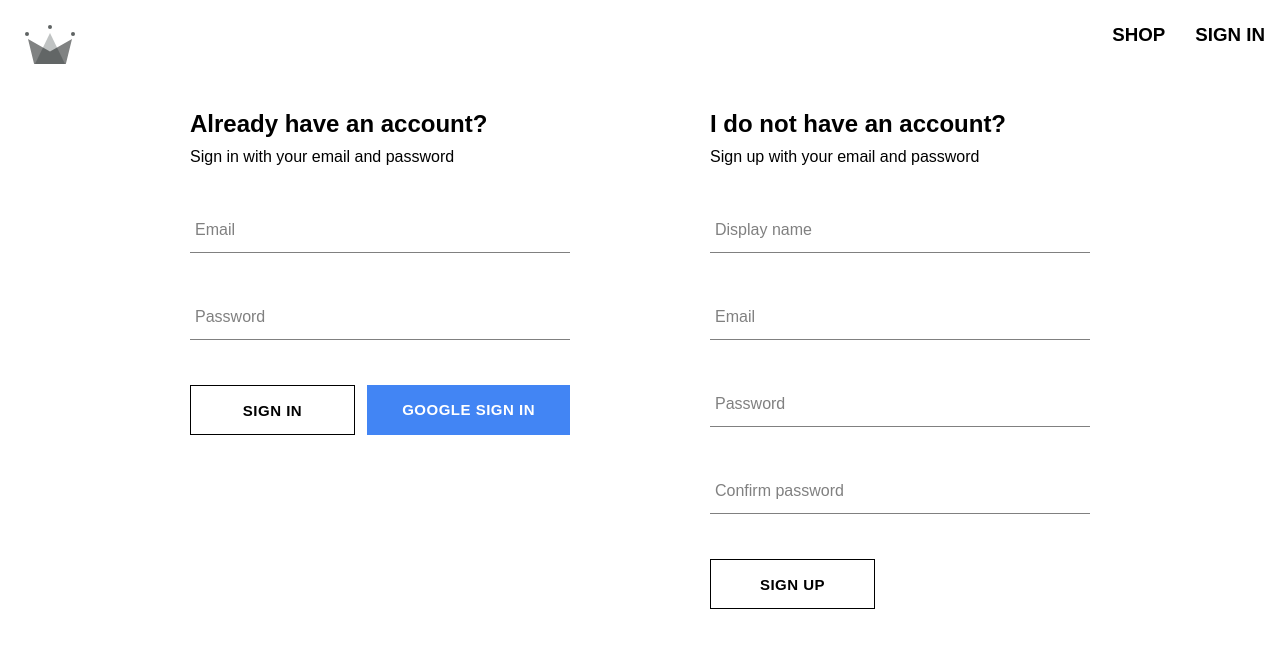
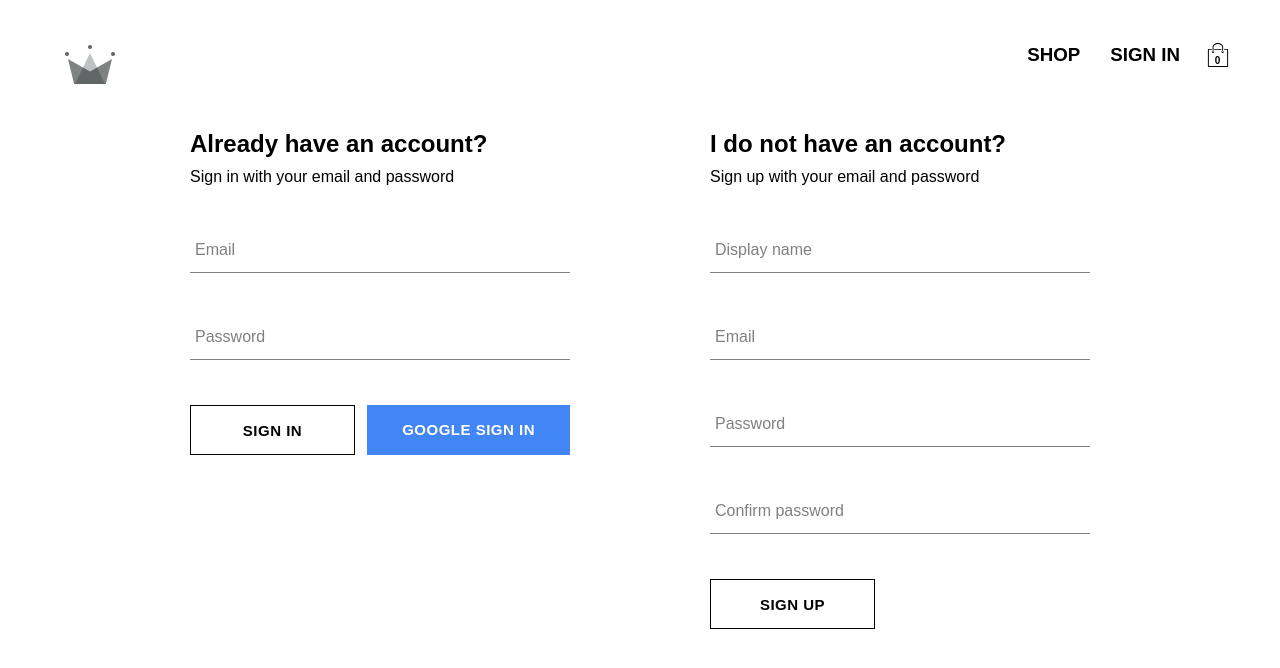
Before and after one commit to phongmv/clothing_store_fullstack, a React (Create React App) app: page /auth in a window 1280 px wide. Shown: the top 668 px of the page. Built offline with nearby package versions, Linux system fonts and the light colour scheme; no server answers; a web font is replaced by a local one.

Commit message:
feat: create cart context and shopping cart

```diff
--- /dev/null
+++ b/src/components/cart-drop-down/cart-dropdown.component.jsx
@@ -0,0 +1,17 @@
+import './cart-dropdown.style.scss'
+import Button from "../button/button.component";
+import {useContext} from "react";
+import {CartContext} from "../../context/cart.context";
+
+const CartDropDown = () => {
+    const {setIsCartOpen} = useContext(CartContext);
+
+    const toggleCartOpen = () => setIsCartOpen(prev => !prev);
+
+    return <div onClick={toggleCartOpen} className="cart-dropdown-container">
+        <div className="cart-items"></div>
+        <Button>GO TO CHECKOUT</Button>
+    </div>
+}
+
+export default CartDropDown
--- /dev/null
+++ b/src/components/cart-drop-down/cart-dropdown.style.scss
@@ -0,0 +1,29 @@
+.cart-dropdown-container {
+  position: absolute;
+  width: 240px;
+  height: 340px;
+  display: flex;
+  flex-direction: column;
+  padding: 20px;
+  border: 1px solid black;
+  background-color: white;
+  top: 90px;
+  right: 40px;
+  z-index: 5;
+
+  .empty-message {
+    font-size: 18px;
+    margin: 50px auto;
+  }
+
+  .cart-items {
+    height: 240px;
+    display: flex;
+    flex-direction: column;
+    overflow: scroll;
+  }
+
+  button {
+    margin-top: auto;
+  }
+}
--- /dev/null
+++ b/src/components/cart-icon/cart-icon.component.jsx
@@ -0,0 +1,17 @@
+import './cart-icon.style.scss'
+import {ReactComponent as ShoppingCartIcon} from "../../assets/images/shopping-bag.svg";
+import {useContext} from "react";
+import {CartContext} from "../../context/cart.context";
+
+const CartIcon = () => {
+
+    const {setIsCartOpen} = useContext(CartContext)
+
+    const toggleCartOpen = () => setIsCartOpen(prev => !prev)
+    return <div onClick={toggleCartOpen} className="cart-icon-container">
+            <ShoppingCartIcon className="shopping-icon"/>
+            <span className="item-count">0</span>
+    </div>
+}
+
+export default CartIcon;
--- /dev/null
+++ b/src/components/cart-icon/cart-icon.style.scss
@@ -0,0 +1,21 @@
+.cart-icon-container {
+  width: 45px;
+  height: 45px;
+  position: relative;
+  display: flex;
+  align-items: center;
+  justify-content: center;
+  cursor: pointer;
+
+  .shopping-icon {
+    width: 24px;
+    height: 24px;
+  }
+
+  .item-count {
+    position: absolute;
+    font-size: 10px;
+    font-weight: bold;
+    bottom: 12px;
+  }
+}
--- a/src/components/product-card/product-card.jsx
+++ b/src/components/product-card/product-card.jsx
@@ -10,7 +10,7 @@
             <div className="name">{name}</div>
             <div className="price">{price}</div>
         </div>
-        <Button buttonType="inverted">Add to card</Button>
+        <Button buttonType="inverted">Add to cart</Button>
     </div>
 }
 export default ProductCard;
--- /dev/null
+++ b/src/context/cart.context.jsx
@@ -0,0 +1,13 @@
+import {Children, createContext, useContext, useState} from "react";
+
+export const CartContext  = createContext({
+    isCartOpen: false,
+    setIsCartOpen: () => {},
+});
+
+export const CartContextProvider = ({ children }) => {
+    const [isCartOpen, setIsCartOpen] = useState(false);
+    const value = {isCartOpen, setIsCartOpen}
+
+    return <CartContext.Provider value={value}>{children}</CartContext.Provider>
+}
--- a/src/index.js
+++ b/src/index.js
@@ -6,12 +6,15 @@
 import {BrowserRouter} from "react-router-dom";
 import {UserContextProvider} from "./context/user.context";
 import {ProductContextProvider} from "./context/products.context";
+import {CartContextProvider} from "./context/cart.context";
 ReactDOM.render(
   <React.StrictMode>
    <BrowserRouter>
        <UserContextProvider>
            <ProductContextProvider>
-               <App />
+               <CartContextProvider>
+                   <App />
+               </CartContextProvider>
            </ProductContextProvider>
        </UserContextProvider>
    </BrowserRouter>
--- a/src/index.scss
+++ b/src/index.scss
@@ -1,5 +1,6 @@
 body {
   margin: 0;
+  padding: 20px 40px;
   font-family: "Agdasima", sans-serif;
   -webkit-font-smoothing: antialiased;
   -moz-osx-font-smoothing: grayscale;
--- a/src/routes/navigation/navigation.component.jsx
+++ b/src/routes/navigation/navigation.component.jsx
@@ -1,13 +1,17 @@
 import {Link, Outlet} from "react-router-dom";
-import {Fragment} from "react";
+import {Fragment, useState} from "react";
 import {ReactComponent as CRLogo} from "../../assets/images/crown.svg";
 import './navigation.style.scss'
 import {useContext} from "react";
 import {UserContext} from "../../context/user.context";
 import {signOutUser} from "../../utils/firebase/firebase.util";
+import CartIcon from "../../components/cart-icon/cart-icon.component";
+import CartDropDown from "../../components/cart-drop-down/cart-dropdown.component";
+import {CartContext} from "../../context/cart.context";
 
 const NavigationBar = () => {
     const  {currentUser} = useContext(UserContext)
+    const {isCartOpen} = useContext(CartContext)
 
     return <Fragment>
         <div className="navigation">
@@ -21,7 +25,9 @@
                 {currentUser ? <h3 className="nav-link" onClick={signOutUser}>SIGN OUT</h3> : <Link className="nav-link" to="/auth">
                     <h3>SIGN IN</h3>
                 </Link> }
+                <CartIcon />
             </div>
+            {isCartOpen && <CartDropDown/>}
         </div>
         <Outlet/>
     </Fragment>
```
Also changed, not shown: src/assets/images/shopping-bag.svg (added).
